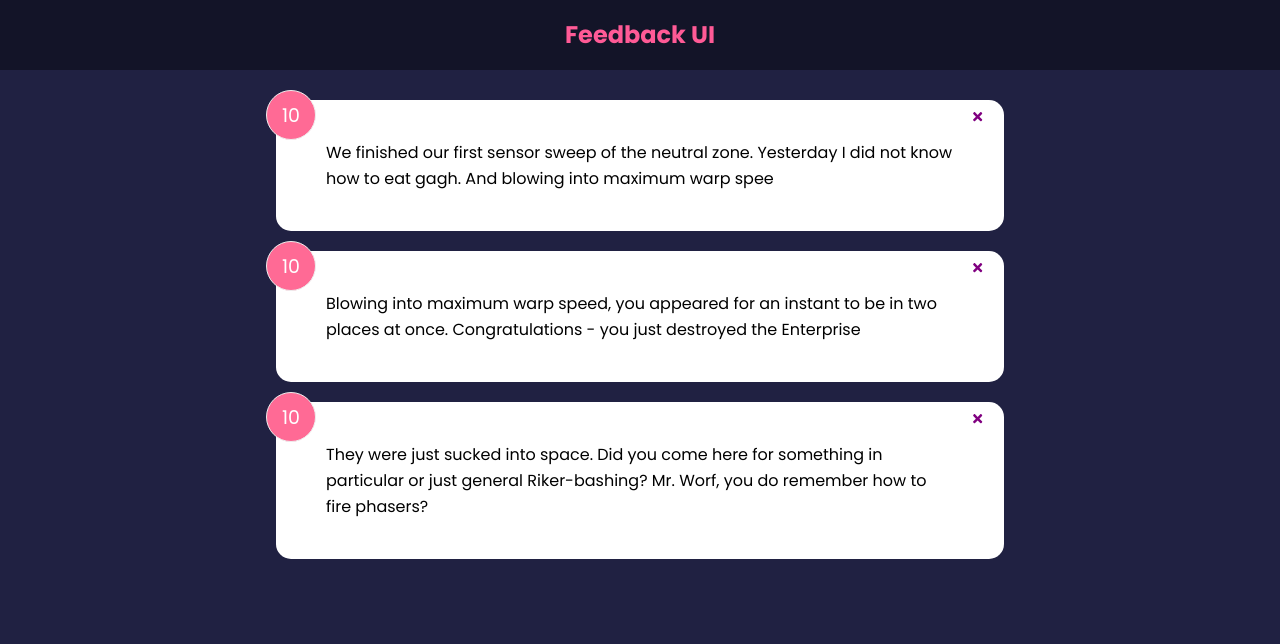
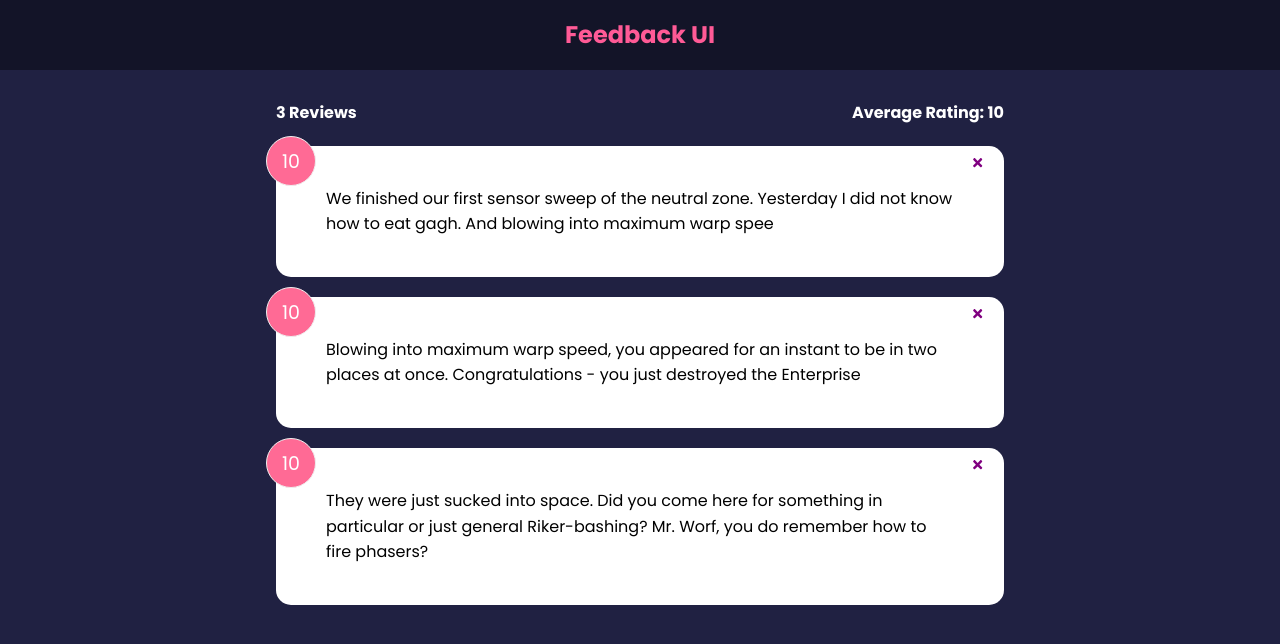
Before and after one commit to andonette-mbf/Feedback-App, a React (Create React App) app: page / in a window 1280 px wide. Shown: the top 644 px of the page. Built offline with nearby package versions, Linux system fonts and the light colour scheme.

Commit message:
Add FeedbackStats component to display review stats
Introduced a new FeedbackStats component that shows the total number of reviews and the average rating. Integrated this component into App.js to display feedback statistics above the feedback list.

```diff
--- a/src/App.js
+++ b/src/App.js
@@ -2,6 +2,7 @@
 import Header from './components/Header';
 import FeedbackData from './data/FeedbackData';
 import FeedbackList from './components/FeedbackList';
+import FeedbackStats from './components/FeedbackStats';
 function App() {
 	const [feedback, setFeedback] = useState(FeedbackData);
 	const deleteFeedback = (id) => {
@@ -13,6 +14,7 @@
 		<>
 			<Header />
 			<div className='container'>
+				<FeedbackStats feedback={feedback} />
 				<FeedbackList feedback={feedback} handleDelete={deleteFeedback} />
 			</div>
 		</>
--- /dev/null
+++ b/src/components/FeedbackStats.jsx
@@ -0,0 +1,26 @@
+import PropTypes from 'prop-types';
+
+function FeedbackStats({ feedback }) {
+	//calculate ratings
+	let average = feedback.reduce((acc, cur) => acc + cur.rating, 0);
+	average = average / feedback.length;
+	average = average.toFixed(1).replace(/[.,]0$/, '');
+	return (
+		<div className='feedback-stats'>
+			<h4>{feedback.length} Reviews</h4>
+			<h4>Average Rating: {isNaN(average) ? 0 : average}</h4>
+		</div>
+	);
+}
+
+FeedbackStats.propTypes = {
+	feedback: PropTypes.arrayOf(
+		PropTypes.shape({
+			id: PropTypes.number.isRequired,
+			rating: PropTypes.number.isRequired,
+			text: PropTypes.string.isRequired,
+		})
+	).isRequired,
+};
+
+export default FeedbackStats;
```
